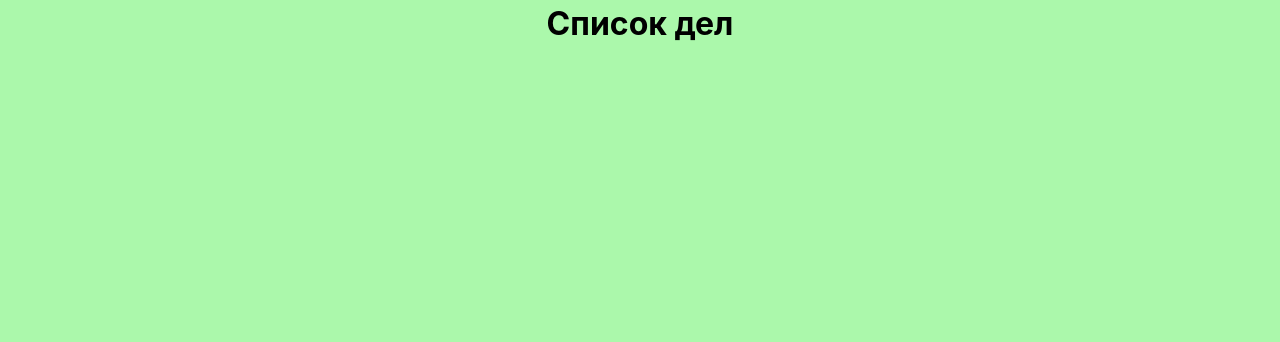
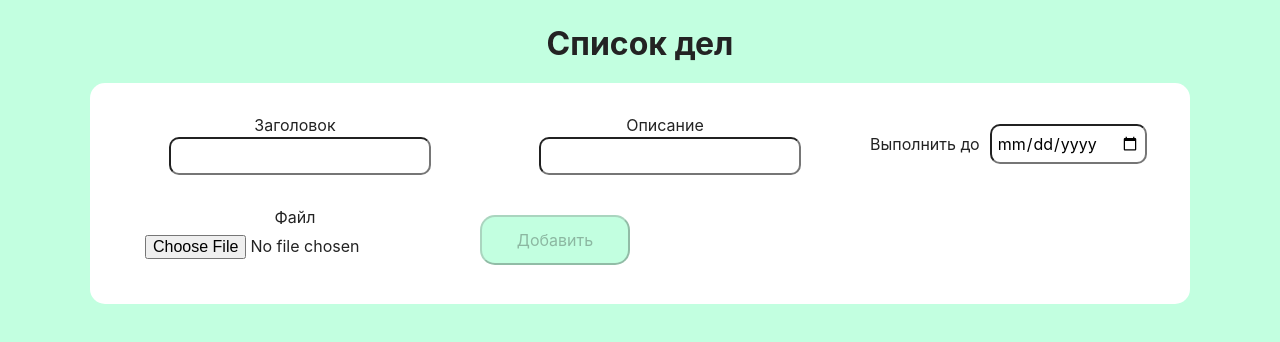
Before and after one commit to Tianika/todo-list, a React (Create React App) app in the folder todo-list/: page / in a window 1280 px wide. Shown: the top 342 px of the page. Built offline with nearby package versions, Linux system fonts and the light colour scheme.

Commit message:
feat: add form

```diff
--- a/todo-list/src/app/App.js
+++ b/todo-list/src/app/App.js
@@ -1,9 +1,13 @@
+import Form from '../components/Form';
 import '../styles.css';
 
 function App() {
   return (
     <div className='app'>
-      <h1>Список дел</h1>
+      <div className='wrapper'>
+        <h1 className='header'>Список дел</h1>
+        <Form />
+      </div>
     </div>
   );
 }
--- /dev/null
+++ b/todo-list/src/components/Form.jsx
@@ -0,0 +1,75 @@
+import { useState } from 'react';
+import { INPUT_LABELS } from '../utils/constants';
+import '../styles.css';
+
+const FormState = {
+  title: '',
+  description: '',
+  date: '',
+  file: '',
+};
+
+const Form = () => {
+  const [todo, setTodo] = useState(FormState);
+
+  const changeTodoHandler = (event, key) => {
+    const { value } = event.target;
+
+    setTodo({
+      ...todo,
+      [key]: value,
+    });
+  };
+
+  const onSubmit = (event) => {
+    event.preventDefault();
+
+    setTodo(FormState);
+  };
+
+  return (
+    <form className='form' onSubmit={onSubmit}>
+      <label htmlFor={INPUT_LABELS.title}>
+        Заголовок
+        <input
+          type='text'
+          name={INPUT_LABELS.title}
+          value={todo.title}
+          onChange={(event) => changeTodoHandler(event, INPUT_LABELS.title)}
+        />
+      </label>
+      <label htmlFor={INPUT_LABELS.description}>
+        Описание
+        <input
+          type='text'
+          name={INPUT_LABELS.description}
+          value={todo.description}
+          onChange={(event) => changeTodoHandler(event, INPUT_LABELS.description)}
+        />
+      </label>
+      <label htmlFor={INPUT_LABELS.date}>
+        Выполнить до
+        <input
+          type='date'
+          name={INPUT_LABELS.date}
+          value={todo.date}
+          onChange={(event) => changeTodoHandler(event, INPUT_LABELS.date)}
+        />
+      </label>
+      <label htmlFor={INPUT_LABELS.file}>
+        Файл
+        <input
+          type='file'
+          name={INPUT_LABELS.file}
+          value={todo.file}
+          onChange={(event) => changeTodoHandler(event, INPUT_LABELS.file)}
+        />
+      </label>
+      <button className='submit-button' type='submit' disabled={!(todo.title && todo.description)}>
+        Добавить
+      </button>
+    </form>
+  );
+};
+
+export default Form;
--- a/todo-list/src/index.js
+++ b/todo-list/src/index.js
@@ -1,6 +1,7 @@
 import { StrictMode } from 'react';
 import ReactDOM from 'react-dom/client';
 import App from './app/App';
+import './reset.css';
 import './styles.css';
 
 const root = ReactDOM.createRoot(document.getElementById('root'));
--- /dev/null
+++ b/todo-list/src/reset.css
@@ -0,0 +1,64 @@
+html {
+  box-sizing: border-box;
+  scroll-behavior: smooth;
+  height: 100%;
+}
+
+html:focus-within {
+  scroll-behavior: smooth;
+}
+
+*,
+*::before,
+*::after {
+  box-sizing: inherit;
+}
+
+h1,
+h2,
+h3,
+h4,
+p,
+figure,
+blockquote,
+dl,
+dd {
+  margin: 0;
+}
+
+body {
+  margin: 0;
+  padding: 0;
+  height: 100%;
+  text-rendering: optimizeSpeed;
+  line-height: 1.5;
+}
+
+a {
+  text-decoration: none;
+  color: inherit;
+  cursor: pointer;
+}
+
+ul {
+  list-style: none;
+  padding: 0;
+  margin: 0;
+}
+
+button {
+  cursor: pointer;
+}
+
+img,
+picture {
+  max-width: 100%;
+  display: block;
+}
+
+input,
+button,
+textarea,
+select {
+  font: inherit;
+}
--- a/todo-list/src/styles.css
+++ b/todo-list/src/styles.css
@@ -1,64 +1,50 @@
-html {
-  box-sizing: border-box;
-  scroll-behavior: smooth;
-  height: 100%;
-}
-html:focus-within {
-  scroll-behavior: smooth;
-}
-*,
-*::before,
-*::after {
-  box-sizing: inherit;
-}
-h1,
-h2,
-h3,
-h4,
-p,
-figure,
-blockquote,
-dl,
-dd {
-  margin: 0;
-}
 body {
-  margin: 0;
-  padding: 0;
-  height: 100%;
-  text-rendering: optimizeSpeed;
-  line-height: 1.5;
   font-family: -apple-system, BlinkMacSystemFont, 'Segoe UI', 'Roboto', 'Oxygen', 'Ubuntu', 'Cantarell', 'Fira Sans', 'Droid Sans', 'Helvetica Neue', sans-serif;
   -webkit-font-smoothing: antialiased;
   -moz-osx-font-smoothing: grayscale;
-}
-a {
-  text-decoration: none;
-  color: inherit;
-  cursor: pointer;
-}
-ul {
-  list-style: none;
-  padding: 0;
-  margin: 0;
-}
-button {
-  cursor: pointer;
-}
-img,
-picture {
-  max-width: 100%;
-  display: block;
-}
-input,
-button,
-textarea,
-select {
-  font: inherit;
 }
 .app {
   width: 100vw;
   min-height: 100vh;
   text-align: center;
-  background-color: #abf8ab;
+  padding: 20px;
+  color: #232323;
+  background-color: #c2ffe0;
 }
+.wrapper {
+  max-width: 1100px;
+  margin: 0 auto;
+}
+.header {
+  margin-bottom: 15px;
+}
+.form {
+  display: flex;
+  flex-wrap: wrap;
+  align-items: center;
+  padding: 20px;
+  border-radius: 15px;
+  background-color: #ffffff;
+}
+.form label {
+  max-width: 330px;
+  margin: 10px 20px;
+}
+.form input {
+  border-radius: 10px;
+  margin-left: 10px;
+  margin-bottom: 10px;
+  padding: 5px;
+}
+.form input:invalid {
+  border: 2px solid red;
+}
+.form .submit-button {
+  width: 150px;
+  height: 50px;
+  border-radius: 15px;
+  background-color: #c2ffe0;
+}
+.form .submit-button:disabled {
+  cursor: default;
+}
--- a/todo-list/src/styles.less
+++ b/todo-list/src/styles.less
@@ -1,75 +1,65 @@
-html {
-  box-sizing: border-box;
-  scroll-behavior: smooth;
-  height: 100%;
-}
-
-html:focus-within {
-  scroll-behavior: smooth;
-}
-
-*,
-*::before,
-*::after {
-  box-sizing: inherit;
-}
-
-h1,
-h2,
-h3,
-h4,
-p,
-figure,
-blockquote,
-dl,
-dd {
-  margin: 0;
-}
+@font: #232323;
+@bg-app: rgb(194, 255, 224);
+@bg-base: #ffffff;
+@error: red;
 
 body {
-  margin: 0;
-  padding: 0;
-  height: 100%;
-  text-rendering: optimizeSpeed;
-  line-height: 1.5;
   font-family: -apple-system, BlinkMacSystemFont, 'Segoe UI', 'Roboto', 'Oxygen', 'Ubuntu',
     'Cantarell', 'Fira Sans', 'Droid Sans', 'Helvetica Neue', sans-serif;
   -webkit-font-smoothing: antialiased;
   -moz-osx-font-smoothing: grayscale;
 }
 
-a {
-  text-decoration: none;
-  color: inherit;
-  cursor: pointer;
-}
-
-ul {
-  list-style: none;
-  padding: 0;
-  margin: 0;
-}
-
-button {
-  cursor: pointer;
-}
-
-img,
-picture {
-  max-width: 100%;
-  display: block;
-}
-
-input,
-button,
-textarea,
-select {
-  font: inherit;
-}
-
 .app {
   width: 100vw;
   min-height: 100vh;
   text-align: center;
-  background-color: rgb(171, 248, 171);
+  padding: 20px;
+  color: @font;
+  background-color: @bg-app;
 }
+
+.wrapper {
+  max-width: 1100px;
+  margin: 0 auto;
+}
+
+.header {
+  margin-bottom: 15px;
+}
+
+.form {
+  display: flex;
+  flex-wrap: wrap;
+  align-items: center;
+  padding: 20px;
+  border-radius: 15px;
+  background-color: @bg-base;
+
+  label {
+    max-width: 330px;
+    margin: 10px 20px;
+  }
+
+  input {
+    border-radius: 10px;
+    margin-left: 10px;
+    margin-bottom: 10px;
+    padding: 5px;
+
+    &:invalid {
+      border: 2px solid @error;
+    }
+  }
+
+  .submit-button {
+    width: 150px;
+    height: 50px;
+    border-radius: 15px;
+    background-color: @bg-app;
+
+    &:disabled {
+      cursor: default;
+    }
+  }
+}
--- /dev/null
+++ b/todo-list/src/utils/constants.js
@@ -0,0 +1,6 @@
+export const INPUT_LABELS = {
+  title: 'title',
+  description: 'description',
+  date: 'date',
+  file: 'file',
+};
```
